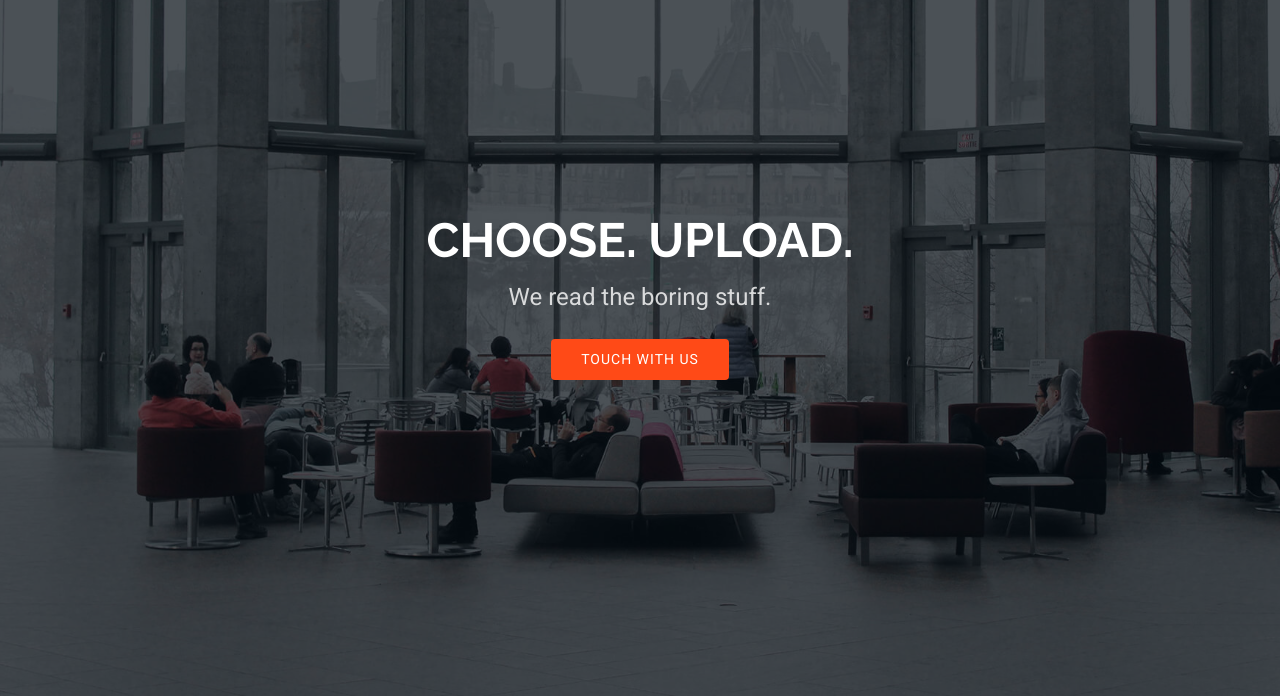
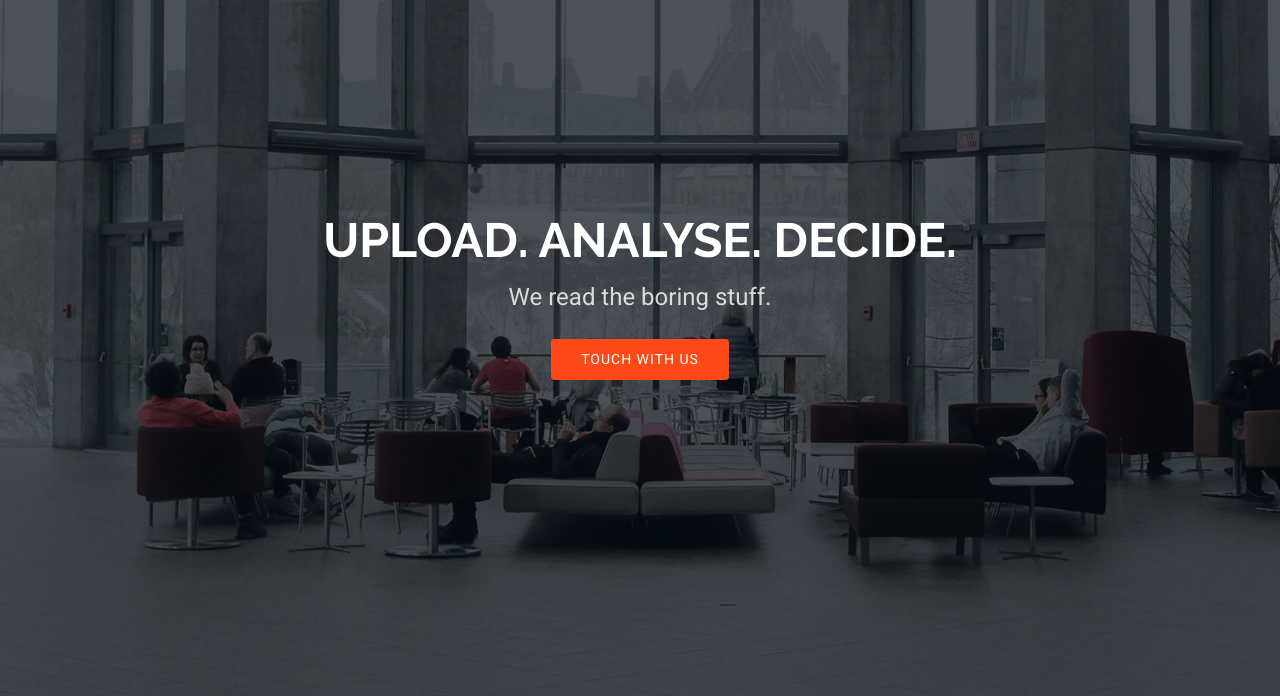
Before and after one commit to manojmadhu/contract-analyser-landing, a plain HTML site: page index.html in a window 1280 px wide. Shown: the part 104-800 px from the top of the page. Drawn offline with Linux system fonts and the light colour scheme.

Commit message:
update tag line text

```diff
--- a/index.html
+++ b/index.html
@@ -75,7 +75,7 @@
         <!-- <img src="assets/img/company.png" style="position: absolute; top: 50%; left: 50%; transform: translate(-50%, -50%); width: 150px; height: 150px;"
         alt="LawlietAI Logo"> -->
 
-        <h2 data-aos="fade-up" data-aos-delay="100">CHOOSE. UPLOAD.</h2>
+        <h2 data-aos="fade-up" data-aos-delay="100">UPLOAD. ANALYSE. DECIDE.</h2>
         <p data-aos="fade-up" data-aos-delay="200">We read the boring stuff.</p>
         <div class="d-flex mt-4" data-aos="fade-up" data-aos-delay="300">
           <a href="#contact" class="btn-get-started">Touch with us</a>
```
